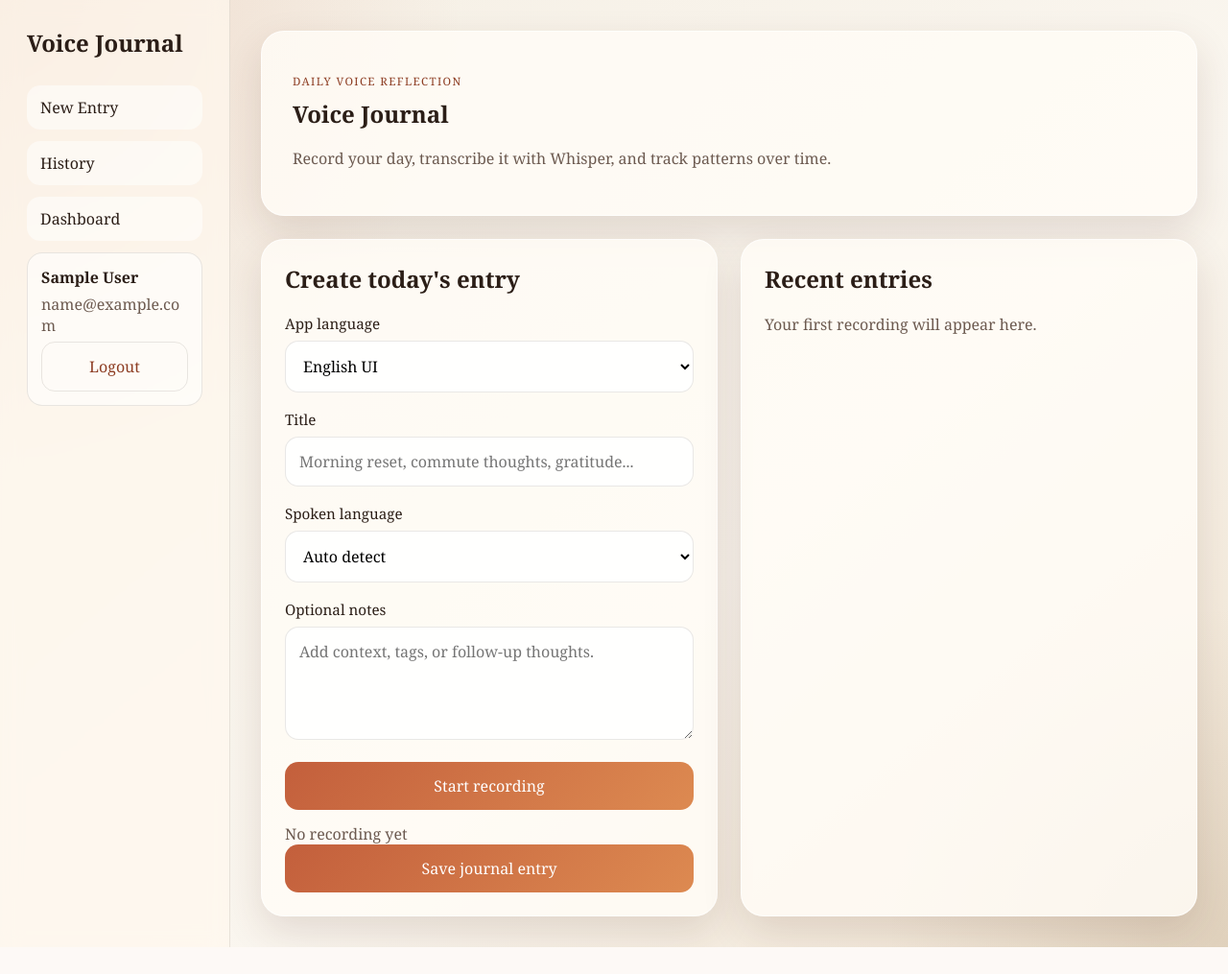
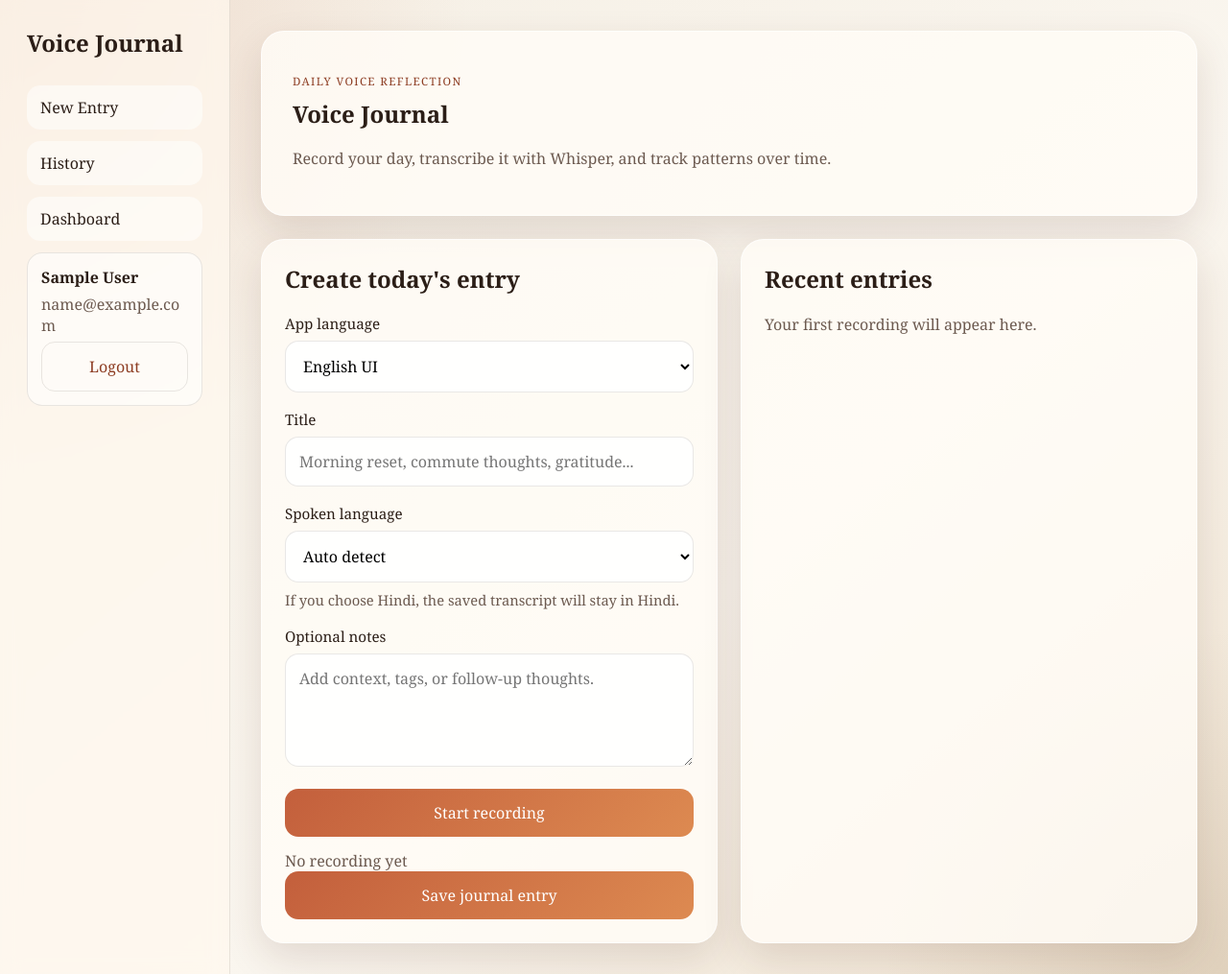
Before and after one commit to Varunkr63/New-project, a FastAPI app: page / in a window 1280 px wide. Shown: the whole page at 96% size. Before the commit the page ends 987 px from the top, so only its background shows below. Run offline with FastAPI, Linux system fonts and the light colour scheme; the visitor is signed in with stand-in values (Sample User, id 1); data comes from the database, SQL or seed files in the repository; data that the repository does not hold is empty.

Commit message:
change transcription part

```diff
--- a/app/routes.py
+++ b/app/routes.py
@@ -313,8 +313,13 @@ async def create_entry(
     except Exception as exc:  # pragma: no cover
         raise HTTPException(status_code=500, detail=f"Transcription failed: {exc}") from exc
 
-    transcript = transcription["text"].strip() or user_notes.strip() or title.strip()
-    analysis = analyze_mood(transcript, voice_energy, voice_duration)
+    transcript = transcription["text"].strip()
+    analysis_input = transcript or user_notes.strip() or title.strip()
+    saved_detected_language = transcription["language"]
+    if journal_language == "hi" and transcript:
+        saved_detected_language = "hi"
+
+    analysis = analyze_mood(analysis_input, voice_energy, voice_duration)
     entry_date = datetime.now().date().isoformat()
     created_at = datetime.now().isoformat(timespec="seconds")
 
@@ -337,7 +342,7 @@ async def create_entry(
                 transcript,
                 user_notes,
                 journal_language,
-                transcription["language"],
+                saved_detected_language,
                 analysis["mood_label"],
                 analysis["mood_score"],
                 analysis["text_sentiment"],
--- a/app/static/style.css
+++ b/app/static/style.css
@@ -110,6 +110,12 @@ a {
 .empty-state,
 .panel p,
 #recording-status {
+  color: var(--muted);
+}
+
+.helper-text {
+  margin-top: 8px;
+  font-size: 0.92rem;
   color: var(--muted);
 }
 
--- a/app/templates/index.html
+++ b/app/templates/index.html
@@ -31,6 +31,7 @@
             <option value="{{ code }}">{{ label }}</option>
           {% endfor %}
         </select>
+        <p class="helper-text">If you choose Hindi, the saved transcript will stay in Hindi.</p>
 
         <label for="user_notes">Optional notes</label>
         <textarea id="user_notes" name="user_notes" rows="4" placeholder="Add context, tags, or follow-up thoughts."></textarea>
```
